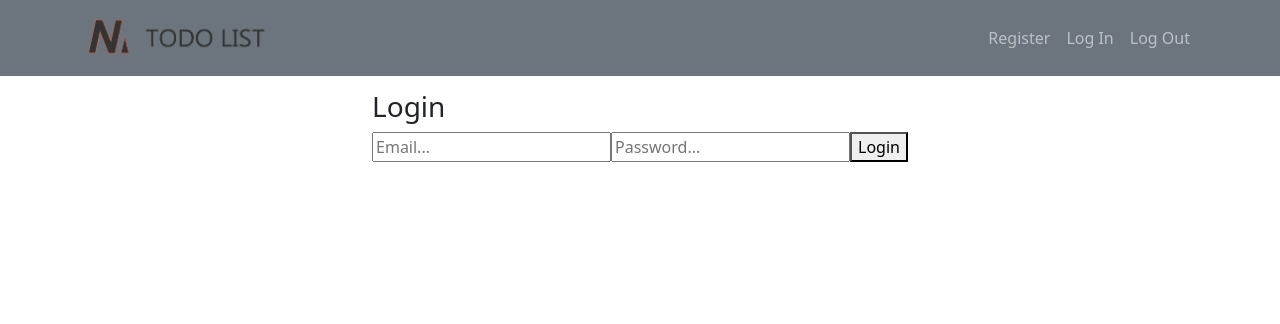
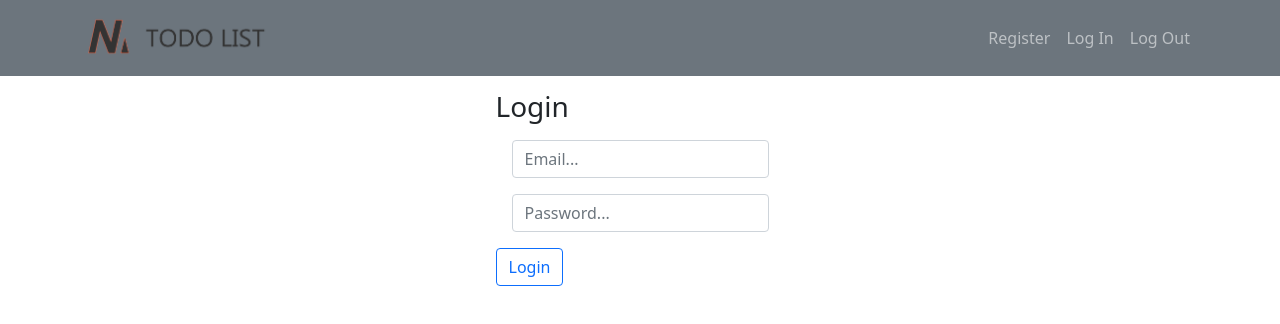
Before and after one commit to mrNateDog/Level-3-Capstone, a React (Create React App) app: page / in a window 1280 px wide. Shown: the top 324 px of the page. Built offline with nearby package versions, Linux system fonts and the light colour scheme; no server answers.

Commit message:
Formatting

```diff
--- a/src/App.js
+++ b/src/App.js
@@ -70,7 +70,7 @@ function App({ user }) {
             value={input}
             onChange={(e) => setInput(e.target.value)}
           />
-          <Button variant="outline-secondary" type="submit" onClick={addTodo}>
+          <Button variant="outline-primary" type="submit" onClick={addTodo}>
             Add Task
           </Button>
         </InputGroup>
@@ -82,7 +82,7 @@ function App({ user }) {
       </ul>
       <br></br>
       <h6>
-        you have <a variant="alert-danger">{todos.length}</a> items left to
+        You have <a variant="alert-danger">{todos.length}</a> items left to
         complete.
       </h6>
     </div>
--- a/src/components/Register.js
+++ b/src/components/Register.js
@@ -2,8 +2,10 @@ import { useState } from "react";
 import { createUserWithEmailAndPassword } from "firebase/auth";
 import { auth } from "../firebase";
 import { useNavigate } from "react-router-dom";
-import { Form, Button } from "react-bootstrap";
-//import "../App.css";
+//import { Form, Button } from "react-bootstrap";
+import "../App.css";
+import Form from "react-bootstrap/Form";
+import Button from "react-bootstrap/Button";
 
 function Register() {
   const [registerEmail, setRegisterEmail] = useState("");
@@ -29,7 +31,7 @@ function Register() {
     <div className="App">
       <Form>
         <h3>Register</h3>
-        <Form.Group className="m-3" controlId="formBasicEmail"></Form.Group>
+        <Form.Group className="m-3" controlId="formBasicEmail">
           <Form.Control
             placeholder="Email..."
             value={registerEmail}
@@ -37,6 +39,7 @@ function Register() {
               setRegisterEmail(event.target.value);
             }}
           />
+        </Form.Group>
         <Form.Group className="m-3" controlId="formBasicPassword">
           <Form.Control
             type="password"
@@ -46,7 +49,7 @@ function Register() {
             }}
           />
         </Form.Group>
-        <Button variant="outline-secondary" type="submit" onClick={register}>
+        <Button variant="outline-primary" type="submit" onClick={register}>
           {" "}
           Create User
         </Button>
--- a/src/components/login.js
+++ b/src/components/login.js
@@ -2,7 +2,11 @@ import { useState } from "react";
 import { signInWithEmailAndPassword } from "firebase/auth";
 import { auth } from "../firebase";
 import { useNavigate } from "react-router-dom";
-//import "../App.scss";
+import "../App.scss";
+//import { Form, Button } from "react-bootstrap";
+import Form from "react-bootstrap/Form";
+import Button from "react-bootstrap/Button";
+
 function Login() {
   const [loginEmail, setLoginEmail] = useState("");
   const [loginPassword, setLoginPassword] = useState("");
@@ -32,27 +36,32 @@ function Login() {
 
   return (
     <div className="App">
-      <div>
+      <Form>
         <h3>Login</h3>
-        <input
+        <Form.Group className="m-3" controlId="formBasicEmail">
+          <Form.Control
             placeholder="Email..."
             onChange={(event) => {
               setLoginEmail(event.target.value);
             }}
           />
-        <input
+        </Form.Group>
+        <Form.Group className="m-3" controlId="formBasicPassword">
+          <Form.Control
             type="password"
             placeholder="Password..."
             onChange={(event) => {
               setLoginPassword(event.target.value);
             }}
           />
-
-        <button type="submit" onClick={login}>
+        </Form.Group>
+        <Form.Group>
+          <Button variant="outline-primary" type="submit" onClick={login}>
             {" "}
             Login
-        </button>
-      </div>
+          </Button>
+        </Form.Group>
+      </Form>
     </div>
   );
 }
```
Lines whose indentation alone changed are shown as unchanged.
